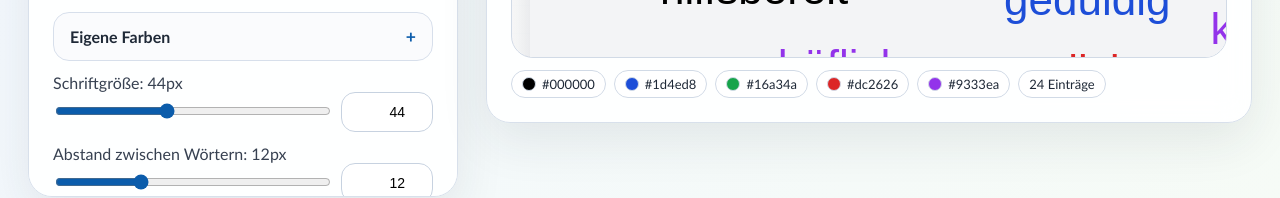
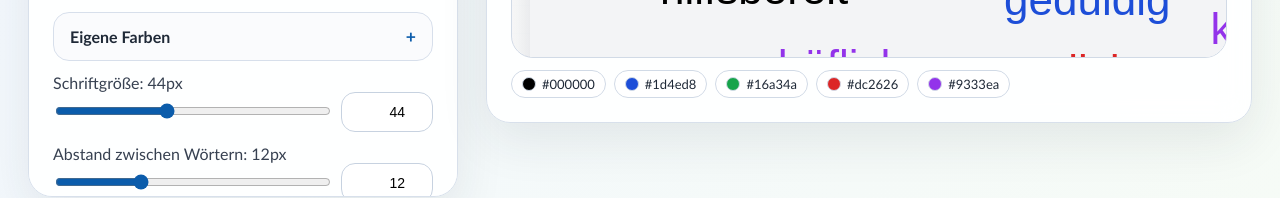
Before and after one commit to IvoLeist/word-cloud-generator, a React (Vite) app: page / in a window 1280 px wide. Shown: the part 693-891 px from the top of the page. Built offline with nearby package versions, Linux system fonts and the light colour scheme.

Commit message:
Remove word count display from the chips row in the preview panel for cleaner UI

```diff
--- a/src/components/PreviewPanel.jsx
+++ b/src/components/PreviewPanel.jsx
@@ -55,7 +55,6 @@ export default function PreviewPanel({
             {color}
           </div>
         ))}
-        <div className="chip">{wordCount} Einträge</div>
       </div>
     </section>
   );
```
